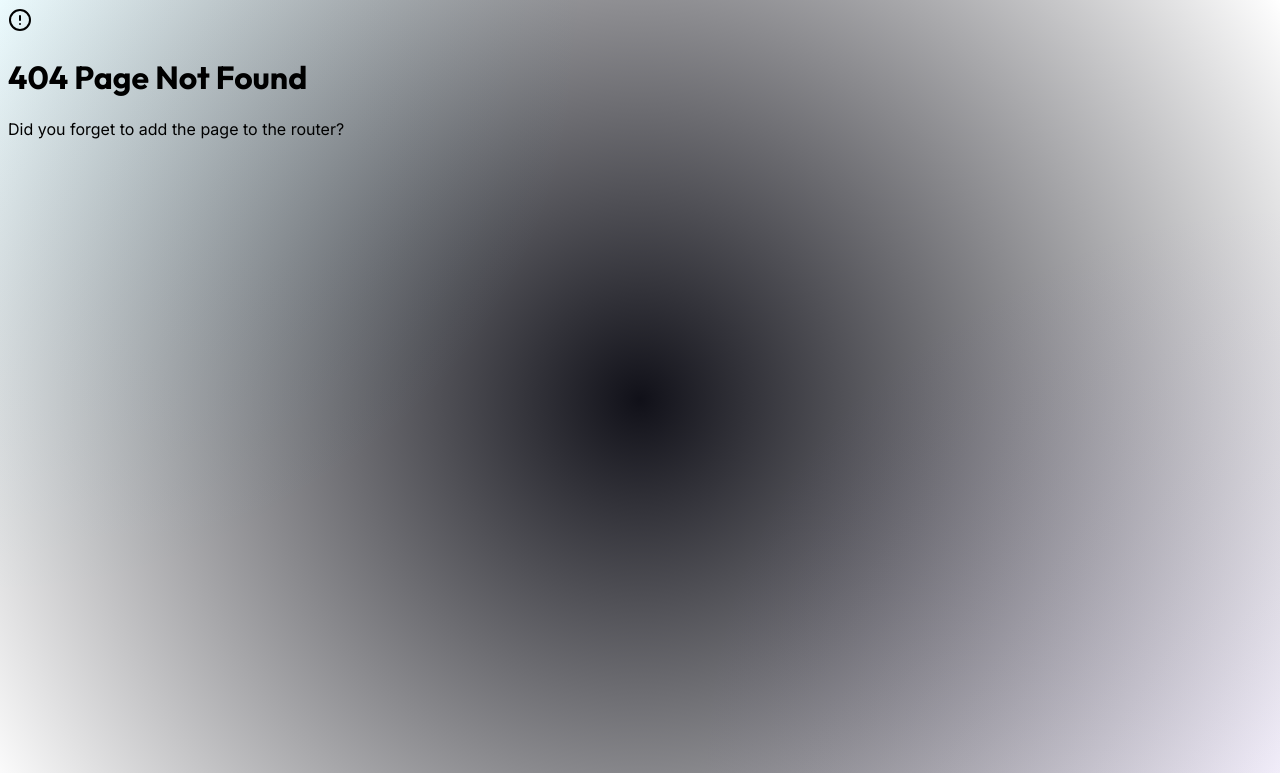
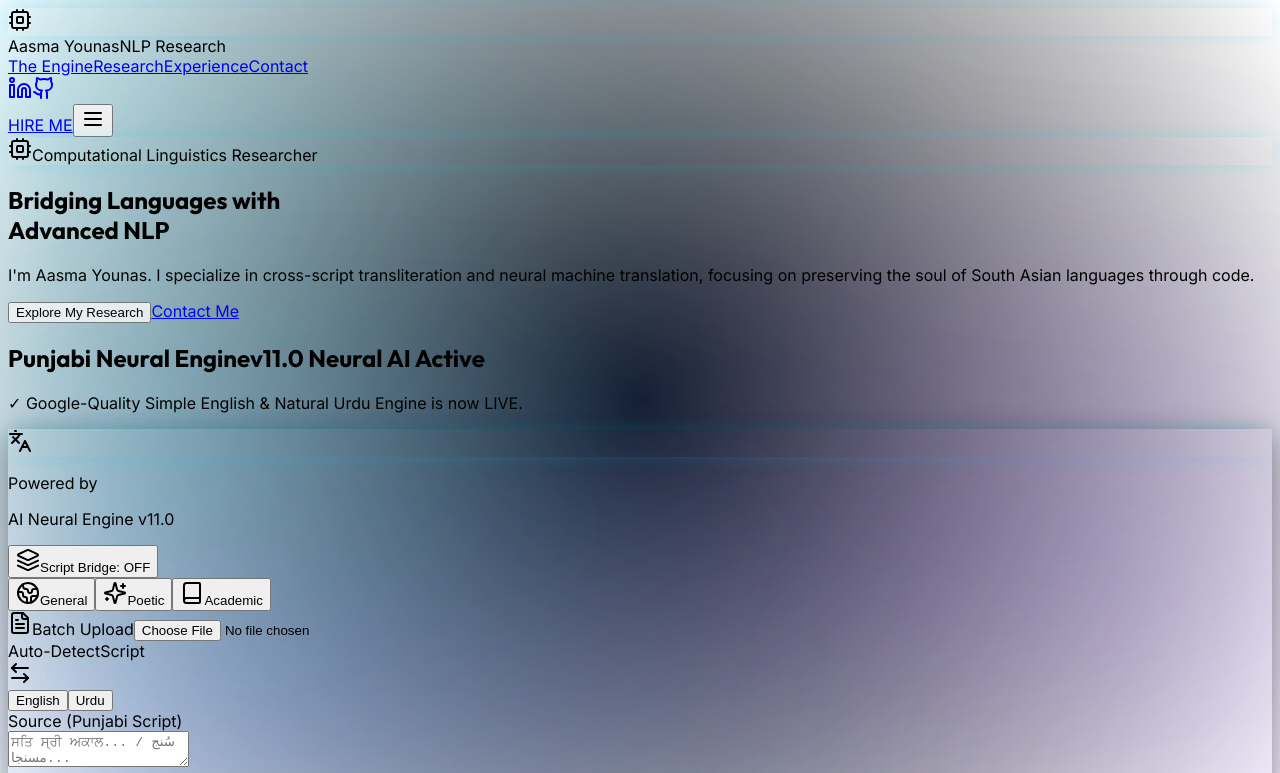
Before and after one commit to asmayounas888-alt/Punjabi-translator, a React (Vite) app in the folder client/: page / in a window 1280 px wide. Before the commit this address had no page. Shown: the top 773 px of the page. Built offline with nearby package versions, Linux system fonts and the light colour scheme; a web font is replaced by a local one.

Commit message:
fix: Ultra-Resilient Routing - Home as absolute default route

```diff
--- a/client/src/App.tsx
+++ b/client/src/App.tsx
@@ -13,8 +13,8 @@ function AppRouter() {
   return (
     <Router base={base}>
       <Switch>
-        <Route path="/:rest*" component={Home} />
-        <Route component={NotFound} />
+        {/* Set Home as the absolute default for any path */}
+        <Route component={Home} />
       </Switch>
     </Router>
   );
```
